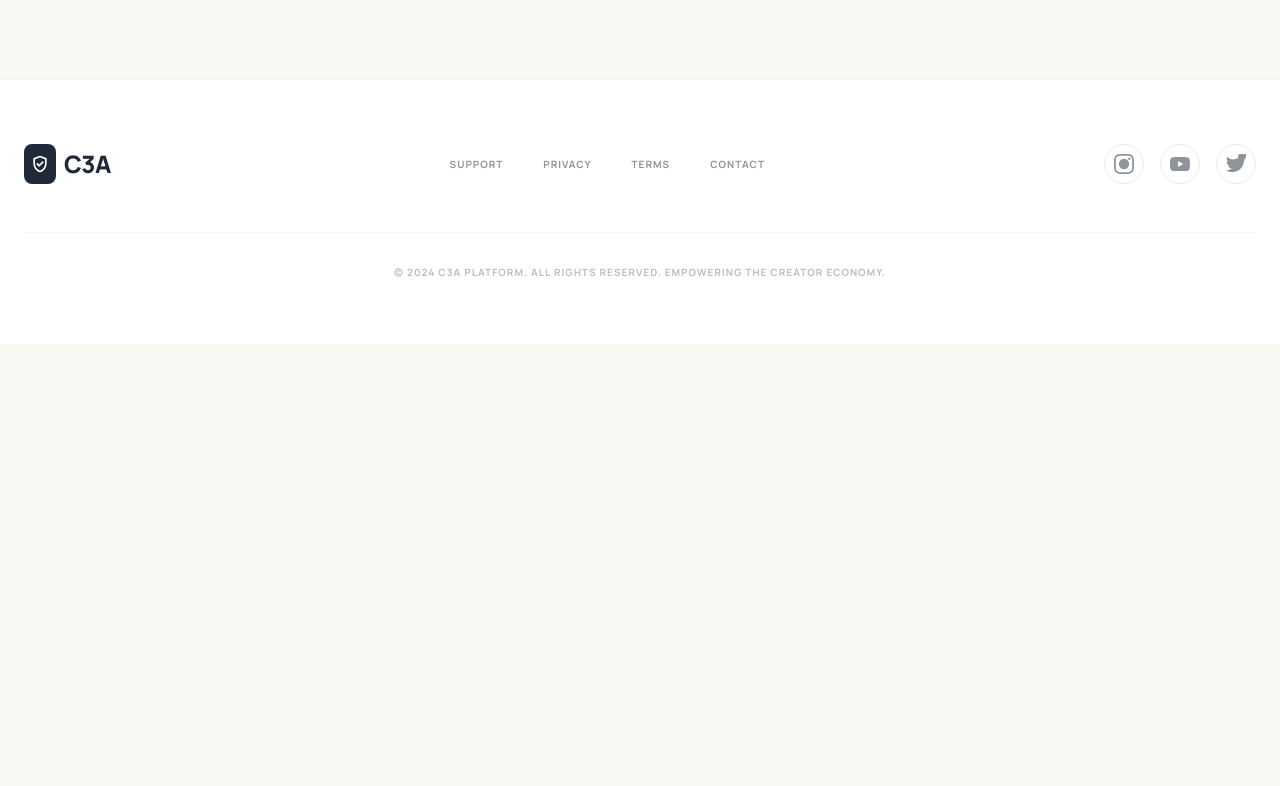
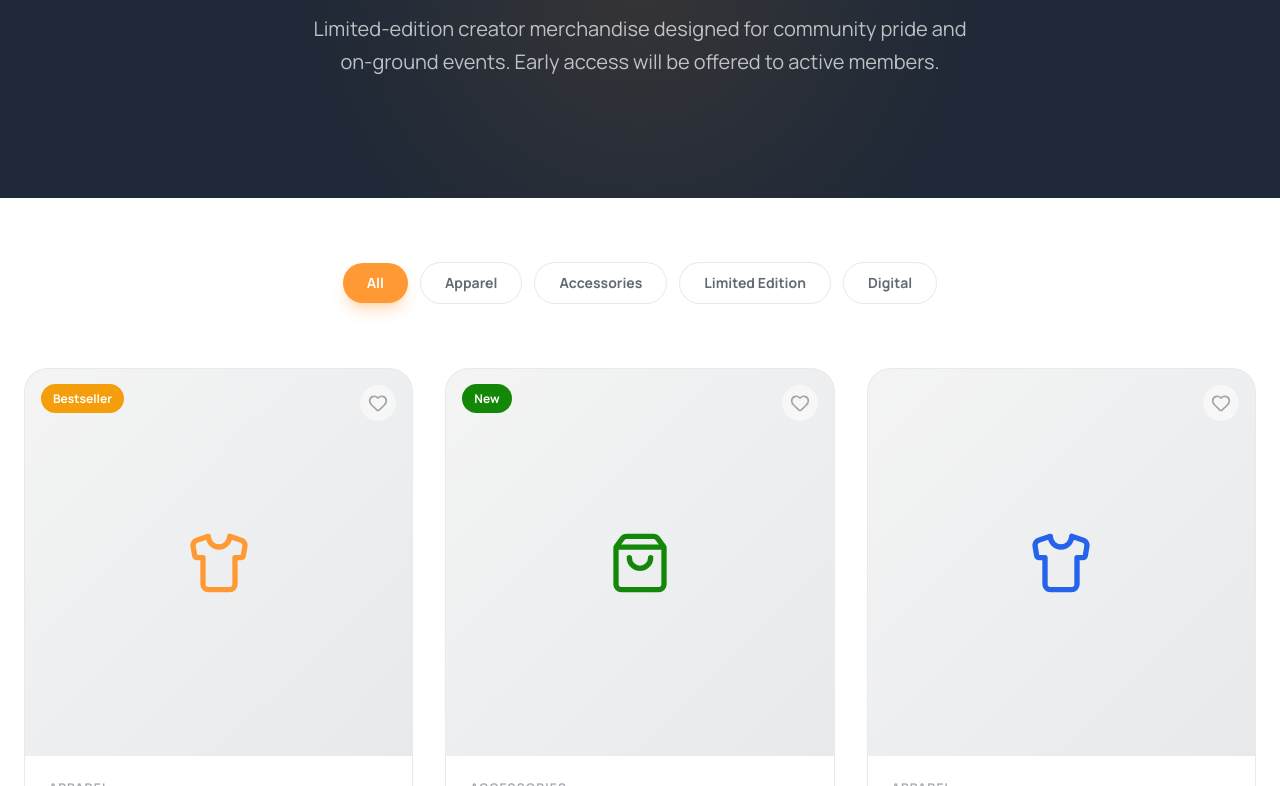
Before and after one commit to Content-Creators-Collective-Association/c3a_main, a React (Vite) app: page /merchandise in a window 1280 px wide. Shown: the part 314-1100 px from the top of the page. Before the commit the page ends 800 px from the top, so only its background shows below. Built offline with nearby package versions, Linux system fonts and the light colour scheme; no server answers.

Commit message:
feat: enhance Merchandise UI and fix Header navigation

```diff
--- a/src/components/Header.jsx
+++ b/src/components/Header.jsx
@@ -1,4 +1,4 @@
-import { Link } from 'react-router-dom';
+import { Link, useNavigate, useLocation } from 'react-router-dom';
 import { scrollToSection } from '../lib/scrollToSection';
 import { useLanguage } from '../context/LanguageContext';
 import { useState } from 'react';
@@ -6,10 +6,19 @@ import MobileNav from './MobileNav';
 
 function Header() {
     const { t, changeLanguage, language } = useLanguage();
+    const navigate = useNavigate();
+    const location = useLocation();
 
     const handleSmoothScroll = (e, targetId) => {
         e.preventDefault();
-        scrollToSection(targetId);
+        if (location.pathname !== '/') {
+            navigate('/');
+            setTimeout(() => {
+                scrollToSection(targetId);
+            }, 100);
+        } else {
+            scrollToSection(targetId);
+        }
     };
 
     const [showMobile, setShowMobile] = useState(false);
--- a/src/components/Merchandise.jsx
+++ b/src/components/Merchandise.jsx
@@ -1,15 +1,187 @@
+import { useState } from 'react';
 import { useLanguage } from '../context/LanguageContext';
+import { ShoppingCart, Heart, Shirt, ShoppingBag, Star, TrendingUp } from 'lucide-react';
+
+const CATEGORIES = ['All', 'Apparel', 'Accessories', 'Limited Edition', 'Digital'];
+
+const MOCK_PRODUCTS = [
+    {
+        id: 1,
+        name: 'C3A Pro Creator Hoodie',
+        category: 'Apparel',
+        price: '₹1,499',
+        rating: 4.9,
+        reviews: 128,
+        badge: 'Bestseller',
+        icon: <Shirt size={64} className="text-saffron" />
+    },
+    {
+        id: 2,
+        name: 'Vlogger Essentials Backpack',
+        category: 'Accessories',
+        price: '₹2,999',
+        rating: 4.8,
+        reviews: 84,
+        badge: 'New',
+        icon: <ShoppingBag size={64} className="text-india-green" />
+    },
+    {
+        id: 3,
+        name: 'Classic C3A Logo Tee',
+        category: 'Apparel',
+        price: '₹999',
+        rating: 4.7,
+        reviews: 256,
+        badge: null,
+        icon: <Shirt size={64} className="text-blue-600" />
+    },
+    {
+        id: 4,
+        name: 'Creator "On-Air" Neon Sign',
+        category: 'Accessories',
+        price: '₹1,299',
+        rating: 4.9,
+        reviews: 42,
+        badge: 'Limited Edition',
+        icon: <Star size={64} className="text-amber-500" />
+    },
+    {
+        id: 5,
+        name: 'Exclusive Preset Pack 2026',
+        category: 'Digital',
+        price: '₹499',
+        rating: 5.0,
+        reviews: 310,
+        badge: 'Digital Download',
+        icon: <TrendingUp size={64} className="text-purple-600" />
+    },
+    {
+        id: 6,
+        name: 'Studio Coffee Mug',
+        category: 'Accessories',
+        price: '₹399',
+        rating: 4.6,
+        reviews: 112,
+        badge: null,
+        icon: <ShoppingBag size={64} className="text-rose-500" />
+    }
+];
 
 export default function Merchandise() {
     const { t } = useLanguage();
+    const [activeCategory, setActiveCategory] = useState('All');
+
+    const filteredProducts = activeCategory === 'All'
+        ? MOCK_PRODUCTS
+        : MOCK_PRODUCTS.filter(p => p.category === activeCategory || p.badge === activeCategory);
 
     return (
-        <main className="max-w-4xl mx-auto py-20 px-6">
-            <h1 className="text-3xl font-bold mb-4">{t('membership.merchandise') || 'Merchandise'}</h1>
-            <p className="text-base text-charcoal/80">{t('membership.merchandiseDesc') || 'Official C3A branded merch.'}</p>
-            <section className="mt-8">
-                <p className="text-sm text-charcoal/70">{t('membership.dropsAnnouncedSoon') || ''}</p>
+        <div className="min-h-screen bg-sand">
+            {/* Hero Section */}
+            <section className="relative pt-24 pb-20 overflow-hidden bg-charcoal text-white">
+                <div className="absolute inset-0 opacity-10 bg-[radial-gradient(circle_at_center,_var(--tw-gradient-stops))] from-saffron via-charcoal to-charcoal"></div>
+                <div className="max-w-7xl mx-auto px-6 text-center relative z-10">
+                    <span className="inline-flex items-center gap-2 py-1.5 px-4 rounded-full bg-white/10 text-saffron text-xs font-bold tracking-widest uppercase mb-6 border border-saffron/20">
+                        Official Store
+                    </span>
+                    <h1 className="text-5xl md:text-7xl font-extrabold tracking-tight mb-6">
+                        {t('membership.merchandise') || 'Creator Merch'}
+                    </h1>
+                    <p className="text-xl text-white/70 max-w-2xl mx-auto mb-10 leading-relaxed">
+                        {t('membership.merchandiseDesc') || 'Gear up with the official C3A collection. Designed exclusively for creators who want to stand out.'}
+                    </p>
+                </div>
             </section>
-        </main>
+
+            {/* Main Content */}
+            <main className="max-w-7xl mx-auto py-16 px-6">
+
+                {/* Categories */}
+                <div className="flex flex-wrap items-center justify-center gap-3 mb-16">
+                    {CATEGORIES.map(category => (
+                        <button
+                            key={category}
+                            onClick={() => setActiveCategory(category)}
+                            className={`px-6 py-2.5 rounded-full text-sm font-bold transition-all ${
+                                activeCategory === category
+                                    ? 'bg-saffron text-white shadow-lg shadow-saffron/30'
+                                    : 'bg-white text-charcoal/70 hover:bg-charcoal/5 border border-charcoal/10'
+                            }`}
+                        >
+                            {category}
+                        </button>
+                    ))}
+                </div>
+
+                {/* Products Grid */}
+                <div className="grid grid-cols-1 sm:grid-cols-2 lg:grid-cols-3 gap-8">
+                    {filteredProducts.map(product => (
+                        <div key={product.id} className="group bg-white rounded-3xl border border-charcoal/10 overflow-hidden hover:shadow-2xl hover:shadow-charcoal/5 transition-all duration-300 transform hover:-translate-y-2">
+
+                            {/* Image Placeholder area */}
+                            <div className="relative aspect-square bg-gradient-to-br from-charcoal/5 to-charcoal/10 flex items-center justify-center p-8 overflow-hidden">
+                                {product.badge && (
+                                    <div className="absolute top-4 left-4 z-10">
+                                        <span className={`text-xs font-bold px-3 py-1.5 rounded-full text-white ${
+                                            product.badge === 'Bestseller' ? 'bg-amber-500' :
+                                            product.badge === 'New' ? 'bg-india-green' : 'bg-saffron'
+                                        }`}>
+                                            {product.badge}
+                                        </span>
+                                    </div>
+                                )}
+                                <button className="absolute top-4 right-4 z-10 p-2 bg-white/50 hover:bg-white rounded-full text-charcoal/40 hover:text-rose-500 transition-colors backdrop-blur-sm">
+                                    <Heart size={20} />
+                                </button>
+
+                                <div className="transform group-hover:scale-110 transition-transform duration-500">
+                                    {product.icon}
+                                </div>
+                            </div>
+
+                            {/* Product Details */}
+                            <div className="p-6">
+                                <div className="flex justify-between items-start mb-2">
+                                    <div>
+                                        <p className="text-xs font-bold text-charcoal/40 uppercase tracking-widest mb-1">{product.category}</p>
+                                        <h3 className="text-xl font-extrabold text-charcoal group-hover:text-saffron transition-colors">{product.name}</h3>
+                                    </div>
+                                </div>
+
+                                <div className="flex items-center gap-1 mb-6">
+                                    <Star size={16} className="text-amber-400 fill-amber-400" />
+                                    <span className="text-sm font-bold text-charcoal/80">{product.rating}</span>
+                                    <span className="text-sm text-charcoal/40">({product.reviews})</span>
+                                </div>
+
+                                <div className="flex items-center justify-between pt-4 border-t border-charcoal/10">
+                                    <span className="text-2xl font-extrabold text-charcoal">{product.price}</span>
+                                    <button
+                                        onClick={() => alert('Checkout flow coming soon!')}
+                                        className="flex items-center gap-2 bg-charcoal text-white px-5 py-2.5 rounded-xl font-bold hover:bg-saffron transition-colors"
+                                    >
+                                        <ShoppingCart size={18} />
+                                        Add to Cart
+                                    </button>
+                                </div>
+                            </div>
+                        </div>
+                    ))}
+                </div>
+
+                {filteredProducts.length === 0 && (
+                    <div className="text-center py-20">
+                        <p className="text-charcoal/50 font-semibold text-lg">No products found in this category.</p>
+                        <button onClick={() => setActiveCategory('All')} className="mt-4 text-saffron font-bold hover:underline">View all merchandise</button>
+                    </div>
+                )}
+
+                <div className="mt-20 text-center">
+                    <p className="text-sm text-charcoal/50 font-bold uppercase tracking-widest">
+                        {t('membership.dropsAnnouncedSoon') || 'More drops coming soon. Stay tuned!'}
+                    </p>
+                </div>
+            </main>
+        </div>
     );
 }
```
